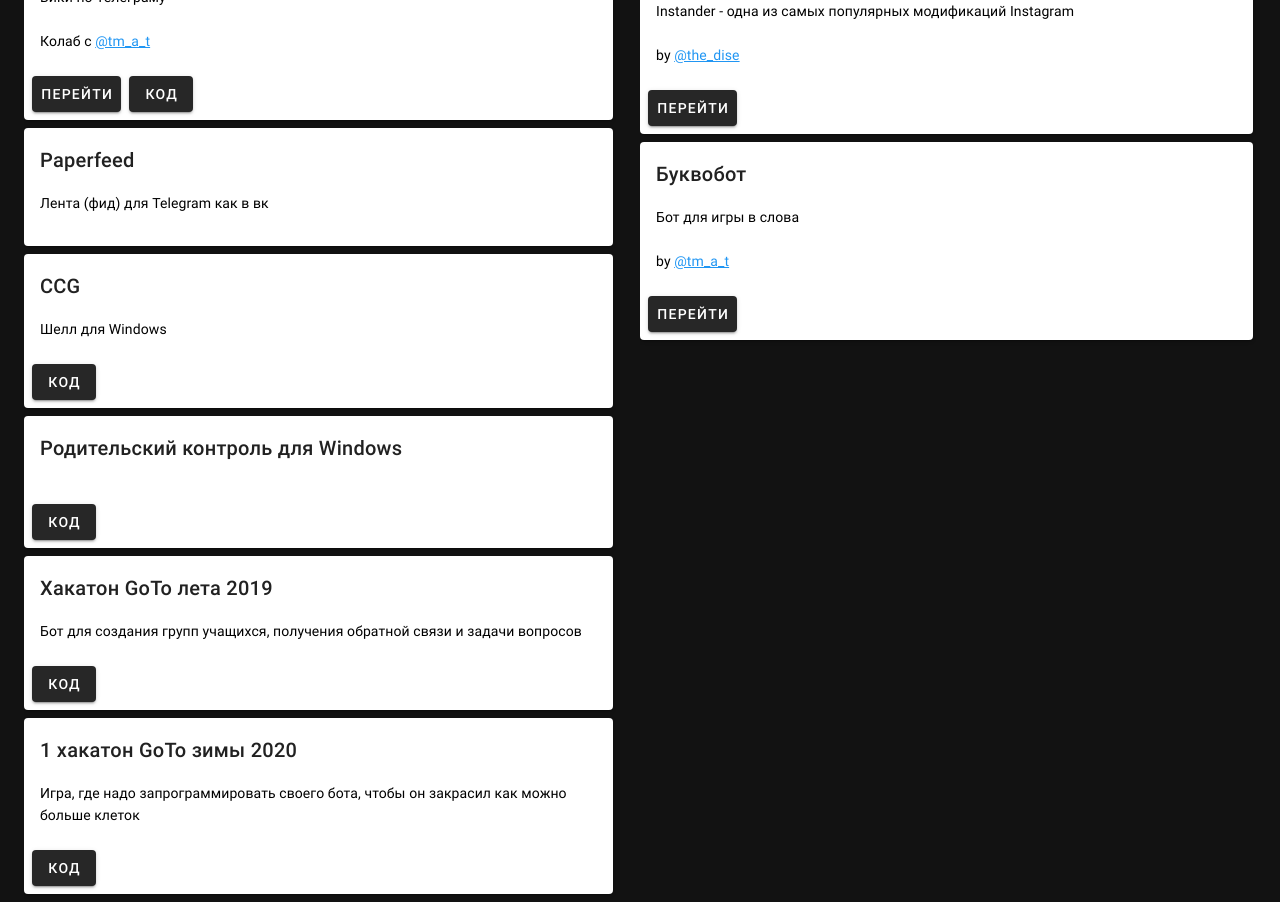
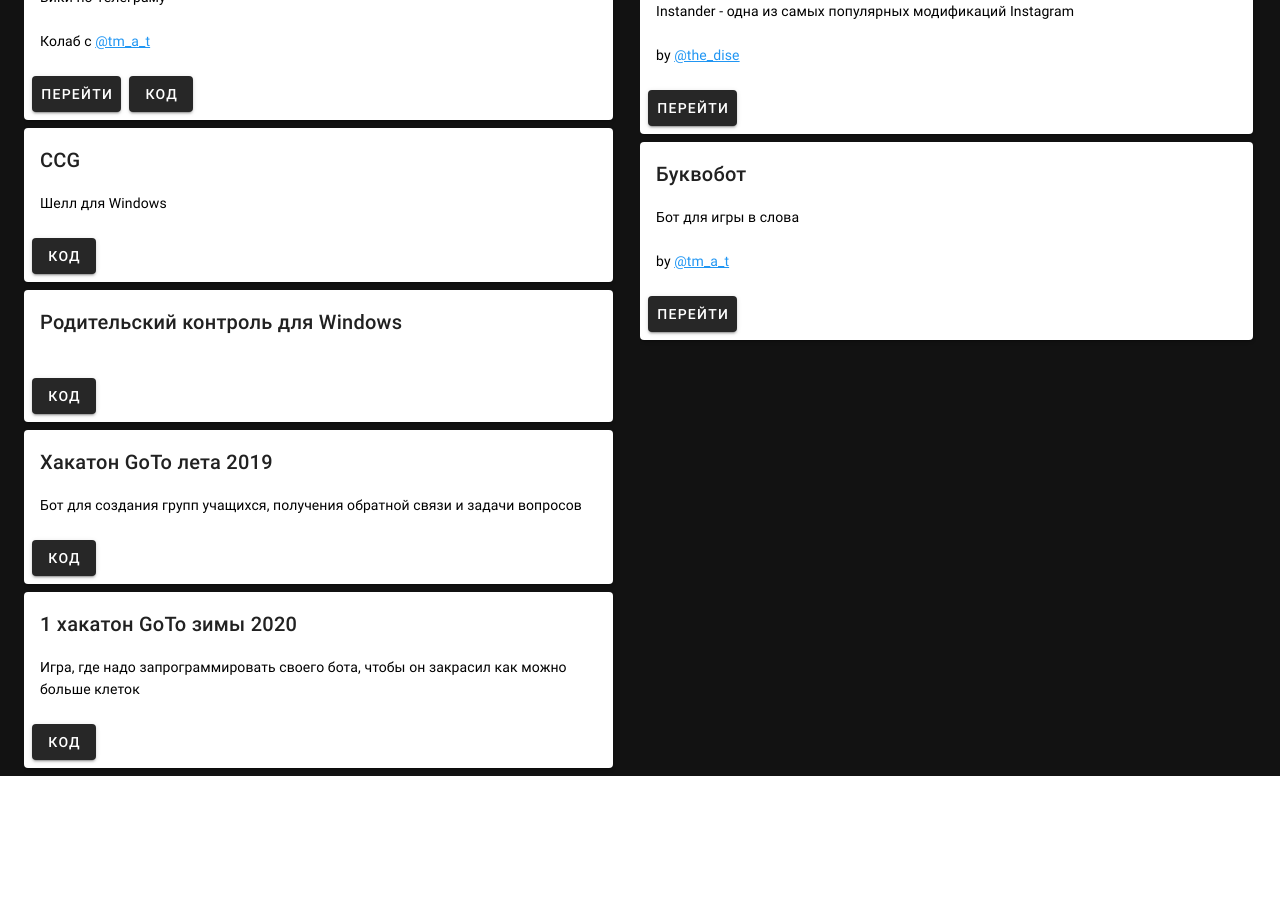
Before and after one commit to AncientCatz/frontend, a Vue app: page /projects in a window 1280 px wide. Shown: the part 2600-3502 px from the top of the page. After the commit the page ends 3376 px from the top, so only its background shows below. Built offline with nearby package versions, Linux system fonts and the light colour scheme; what particles.vue would draw is missing.

Commit message:
[Projects] remove paperfeed

```diff
--- a/src/assets/cards.js
+++ b/src/assets/cards.js
@@ -135,10 +135,6 @@
       ]
     },
     {
-      title: 'Paperfeed',
-      description: 'Лента (фид) для Telegram как в вк',
-    },
-    {
       title: 'CCG',
       description: 'Шелл для Windows',
       buttons: [
```
